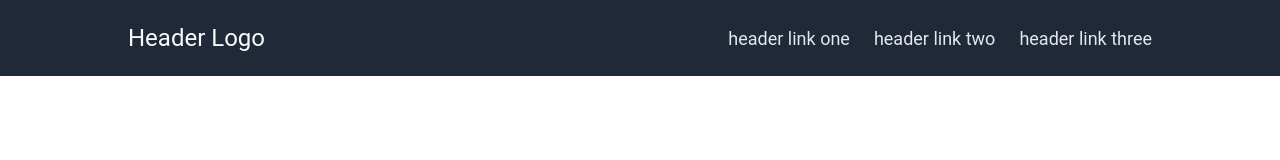
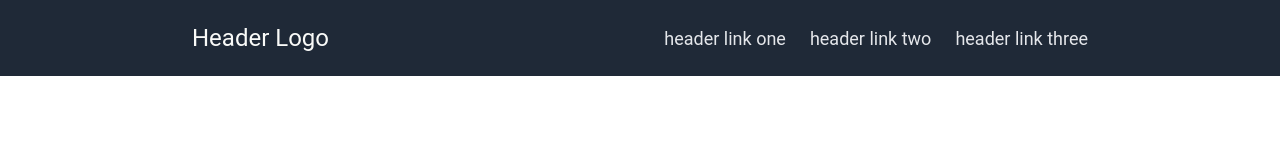
Before and after one commit to IhsFace/odin-landing-page, a plain HTML site: page index.html in a window 1280 px wide. Drawn offline with Linux system fonts and the light colour scheme.

Commit message:
Update header horizontal padding

```diff
--- a/style.css
+++ b/style.css
@@ -10,7 +10,7 @@ header {
   display: flex;
   justify-content: space-between;
   background-color: #1f2937;
-  padding: 0 10vw;
+  padding: 0 15vw;
 }
 
 .header-logo {
```
